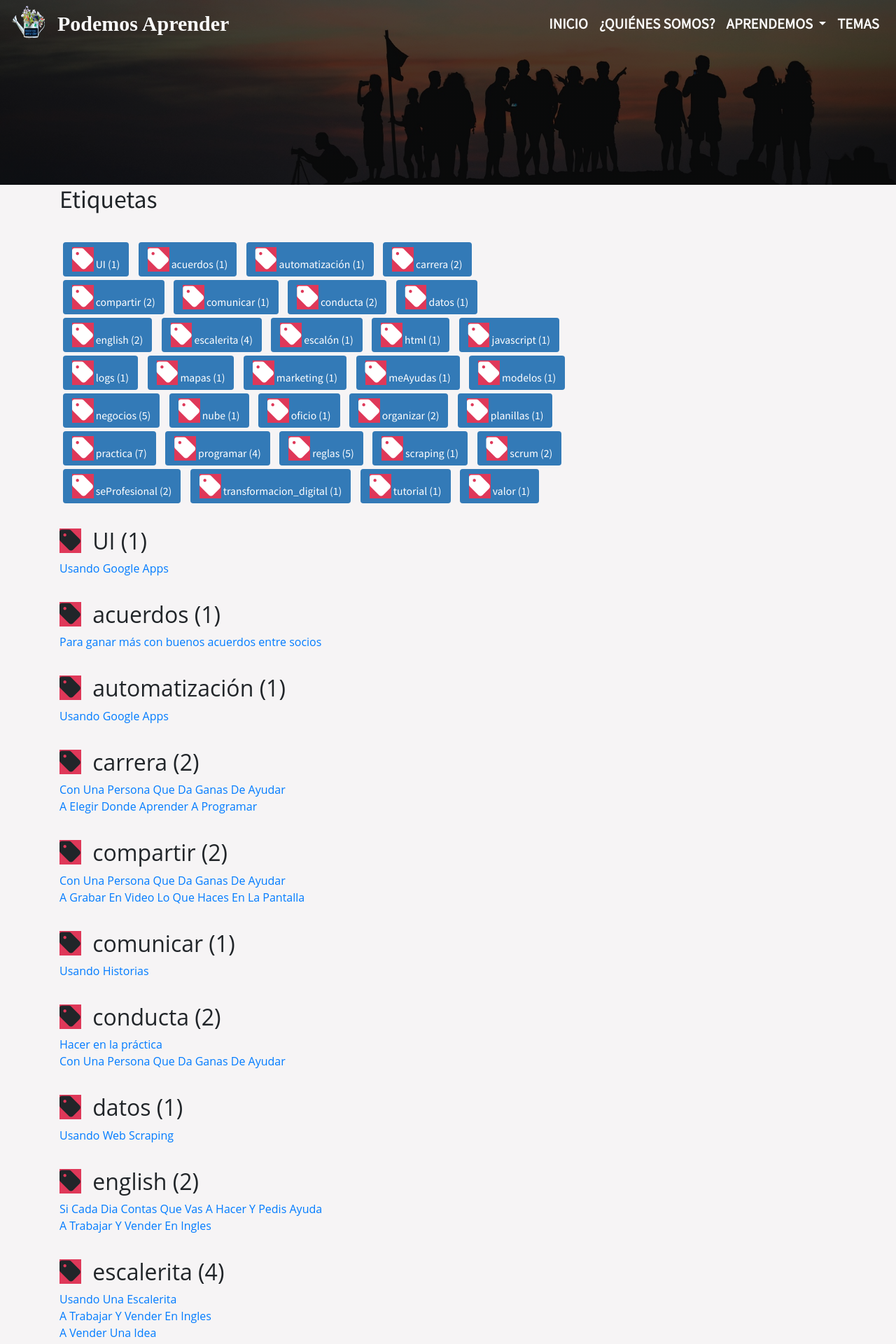
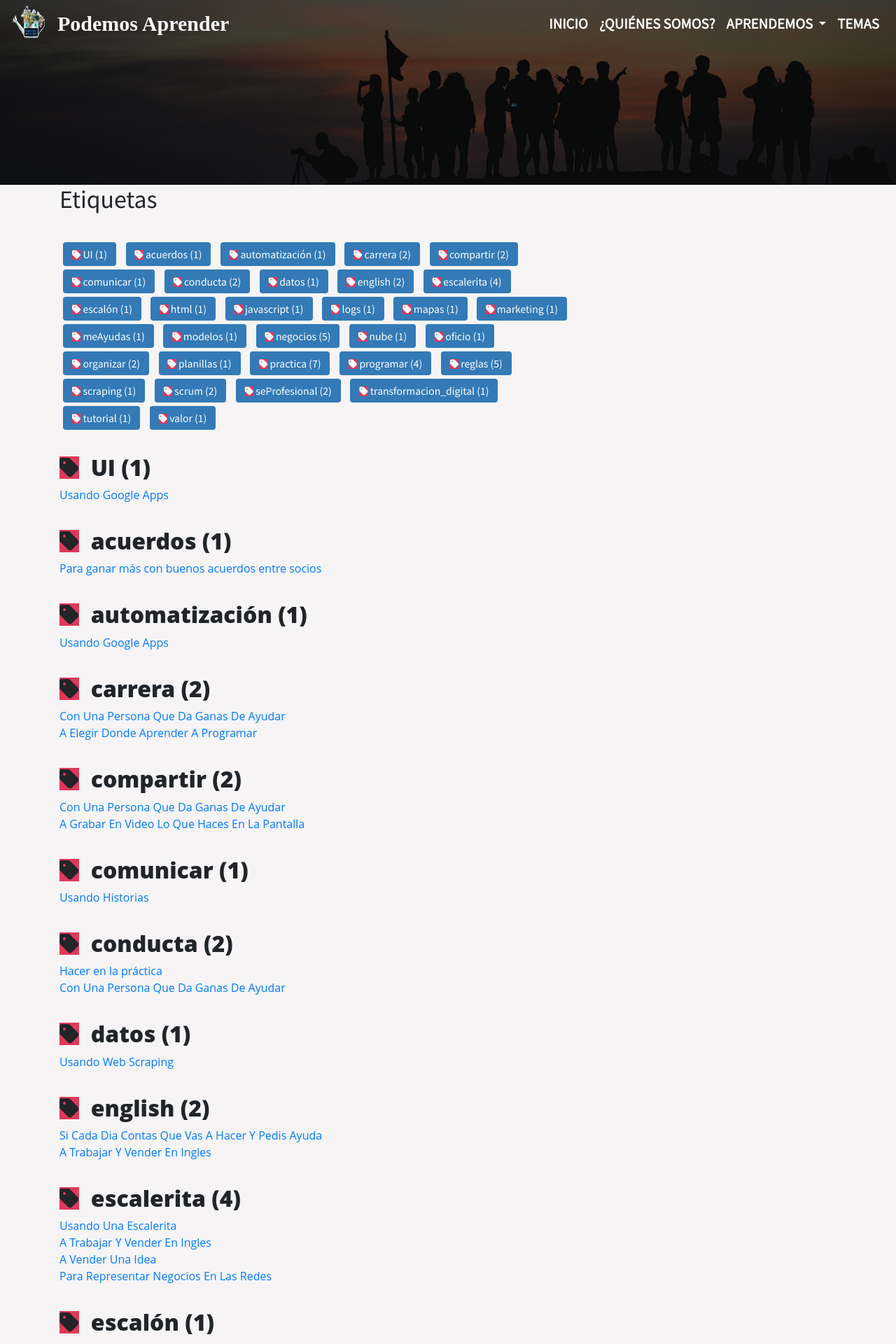
Before and after one commit to podemosaprender/podemosaprender.github.io, a Jekyll site: the page built from tags.html, in a window 1280 px wide. Shown: the top 1920 px of the page at 70% size. Built offline with Jekyll 4.4.1, drawn with Linux system fonts in a browser that asks for light colours; nearby versions of some CDN libraries; some web fonts are replaced; comment, search, counter and statistics services are not loaded.

Commit message:
Update styles.css

```diff
--- a/css/styles.css
+++ b/css/styles.css
@@ -492,6 +492,17 @@ a:hover {
 .linked-section {
     padding-top: 60px;
     margin-top: -25px;
+    font-family: 'Open Sans', 'Helvetica Neue', Helvetica, Arial, sans-serif;
+    font-weight: 800;
+}
+
+.fa {
+    display: inline-block;
+    font: normal normal normal 14px/1 FontAwesome;
+    font-size: inherit;
+    text-rendering: auto;
+    -webkit-font-smoothing: antialiased;
+    -moz-osx-font-smoothing: grayscale;
 }
 
 
```
